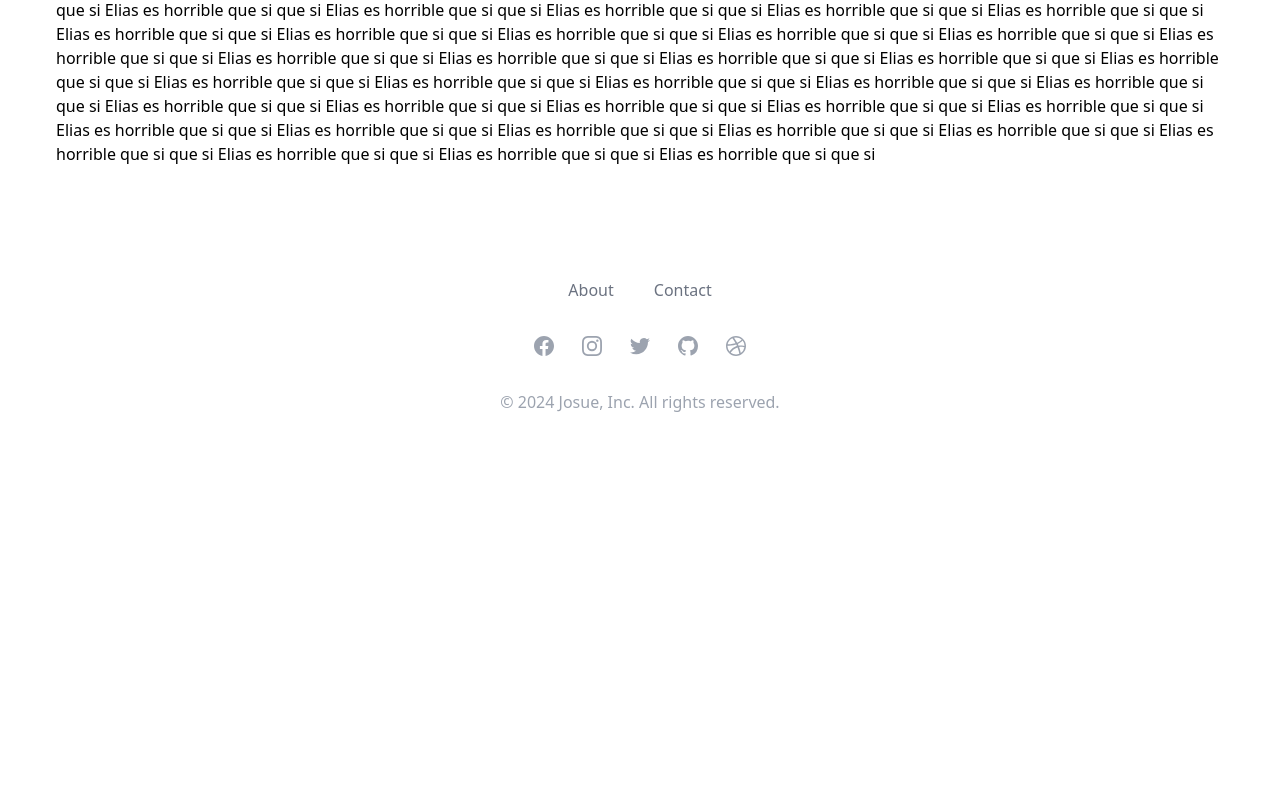
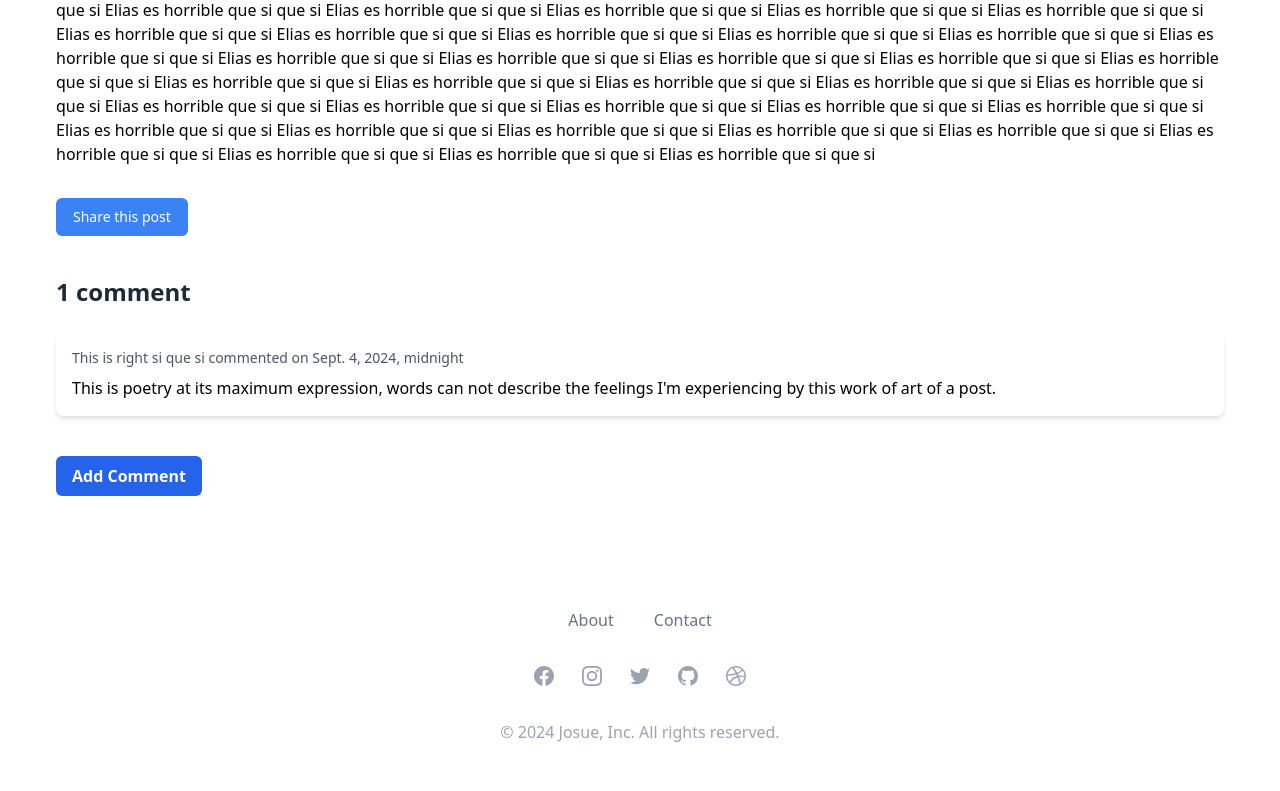
Before and after one commit to Josue-Tejeda/blog-app, a Django app: a page that uses blog/templates/post/detail.html in a window 1280 px wide. Shown: the part 398-1189 px from the top of the page. Before the commit the page ends 810 px from the top, so only its background shows below. Run offline with Django 5.2, Linux system fonts and the light colour scheme; data comes from the database, SQL or seed files in the repository; both versions use the stored data as it was after the commit; some libraries are stand-ins or nearby versions.

Commit message:
feat: add comments functionality to posts

```diff
--- a/app/settings.py
+++ b/app/settings.py
@@ -27,7 +27,8 @@ INSTALLED_APPS = [
     'django.contrib.sessions',
     'django.contrib.messages',
     'django.contrib.staticfiles',
-    'blog.apps.BlogConfig'
+    'blog.apps.BlogConfig',
+    'widget_tweaks',
 ]
 
 MIDDLEWARE = [
--- a/blog/forms.py
+++ b/blog/forms.py
@@ -1,9 +1,15 @@
 from django import forms
+
+from .models import Comment
+
+class CommentForm(forms.ModelForm):
+    class Meta:
+        model = Comment
+        fields = ['name', 'email', 'body']
 
 class EmailPostForm(forms.Form):
     name = forms.CharField(max_length=25)
-    email = forms.EmailField()
-    to = forms.EmailField()
+    email_to = forms.EmailField()
     comments = forms.CharField(
         required=False,
         widget=forms.Textarea
--- a/blog/managers.py
+++ b/blog/managers.py
@@ -9,3 +9,8 @@ class PostQuerySet(models.QuerySet):
 
     def get_draft(self):
         return self.filter(status=DRAFT)
+
+
+class CommentQuerySet(models.QuerySet):
+    def get_all_active(self):
+        return self.filter(is_active=True)
--- a/blog/models.py
+++ b/blog/models.py
@@ -4,7 +4,7 @@ from django.urls import reverse
 from django.utils import timezone
 
 from blog import data
-from blog.managers import PostQuerySet
+from blog.managers import PostQuerySet, CommentQuerySet
 
 class Post(models.Model):
     title = models.CharField(max_length=250)
@@ -54,3 +54,34 @@ class Post(models.Model):
                 self.slug
                 ]
             )
+
+
+class Comment(models.Model):
+    post = models.ForeignKey(
+        Post,
+        on_delete=models.CASCADE,
+        related_name='comments'
+    )
+
+    name = models.CharField(max_length=80)
+
+    email = models.EmailField()
+
+    body = models.TextField()
+
+    created_at = models.DateTimeField(auto_now_add=True)
+
+    updated_at = models.DateTimeField(auto_now=True)
+
+    is_active = models.BooleanField(default=True)
+
+    objects = CommentQuerySet.as_manager()
+
+    class Meta:
+        ordering = ['created_at']
+        indexes = [
+            models.Index(fields=['created_at'])
+        ]
+
+    def __str__(self):
+        return f'Comment by {self.name} on {self.post}'
--- a/blog/templates/post/detail.html
+++ b/blog/templates/post/detail.html
@@ -12,5 +12,51 @@
     <article class="prose lg:prose-xl max-w-none">
         {{ post.body|linebreaks }}
     </article>
+    <div class="mt-8">
+        <a href="{% url 'blog:post_share' post.id %}"
+        class="inline-flex items-center px-4 py-2 border border-transparent text-sm font-medium rounded-md text-white bg-blue-500 hover:bg-blue-700 focus:outline-none focus:ring-2 focus:ring-offset-2 focus:ring-blue-500">
+            Share this post
+        </a>
+    </div>
+
+    {% with comments.count as total_comments %}
+    <div class="mt-10">
+        <h2 class="text-2xl font-semibold text-gray-800 mb-6">
+            {{ total_comments }} comment{{ total_comments|pluralize }}
+        </h2>
+
+        <div class="space-y-6">
+            {% for comment in comments %}
+            <div class="p-4 bg-white rounded-lg shadow-md">
+                <p class="text-sm text-gray-600">
+                    <span class="font-medium">{{ comment.name }}</span>
+                    commented on <span class="font-medium">{{ comment.created_at }}</span>
+                </p>
+                <p class="mt-2 text-gray-700">
+                    {{ comment.body|linebreaks }}
+                </p>
+            </div>
+            {% empty %}
+            <p class="text-gray-500">No comments yet. Be the first to comment!</p>
+            {% endfor %}
+        </div>
+    </div>
+    {% endwith %}
+
+    <!-- Add Comment Button and Form -->
+    <div x-data="{ showForm: false }" class="mt-6">
+        <!-- Add Comment Form -->
+        <div x-show="showForm" class="mt-4">
+            {% include "post/includes/comment_form.html" %}
+        </div>
+
+        <!-- Toggle Button -->
+        <button
+            @click="showForm = !showForm"
+            :class="showForm ? 'bg-red-600 hover:bg-red-700 focus:ring-red-500' : 'bg-blue-600 hover:bg-blue-700 focus:ring-blue-500'"
+            class="mt-4 px-4 py-2 text-white font-semibold rounded-md focus:outline-none focus:ring-2 focus:ring-offset-2">
+            <span x-text="showForm ? 'Cancel' : 'Add Comment'"></span>
+        </button>
+    </div>
 </div>
 {% endblock %}
--- /dev/null
+++ b/blog/templates/post/includes/comment_form.html
@@ -0,0 +1,25 @@
+{% load widget_tweaks %}
+
+<h2 class="text-2xl font-semibold text-gray-800 mb-4">Add a new comment</h2>
+
+<form action="{% url 'blog:post_comment' post.id %}" method="post" class="bg-white p-6 rounded-lg shadow-md">
+    {% csrf_token %}
+    {% for field in form %}
+        <div class="mb-4">
+            <label class="block text-gray-700 text-sm font-bold mb-2" for="{{ field.id_for_label }}">
+                {{ field.label_tag }}
+            </label>
+            <div>
+                {{ field|add_class:"input-class text-gray-700 border rounded-md py-2 px-3 focus:outline-none focus:ring-2 focus:ring-blue-500"}}
+                {% if field.errors %}
+                <p class="text-red-500 text-xs italic">{{ field.errors }}</p>
+                {% endif %}
+            </div>
+        </div>
+    {% endfor %}
+    <div class="mt-4">
+        <button type="submit" class="px-4 py-2 bg-blue-600 text-white font-semibold rounded-md hover:bg-blue-700 focus:outline-none focus:ring-2 focus:ring-blue-500 focus:ring-offset-2">
+            Comment
+        </button>
+    </div>
+</form>
--- a/blog/urls.py
+++ b/blog/urls.py
@@ -9,5 +9,6 @@ urlpatterns = [
         views.post_detail,
         name='post_detail'
     ),
-    path('<int:id>/share/', views.post_share, name='post_share')
+    path('<int:post_id>/share/', views.post_share, name='post_share'),
+    path('<int:post_id>/comment', views.post_comment, name='post_comment'),
 ]
--- a/blog/views.py
+++ b/blog/views.py
@@ -3,9 +3,10 @@ from django.core.mail import send_mail
 from django.shortcuts import get_object_or_404, render
 from django.http import Http404
 from django.views.generic import ListView
+from django.views.decorators.http import require_POST
 
 from blog.data import PUBLISHED
-from .forms import EmailPostForm
+from .forms import EmailPostForm, CommentForm
 from .models import Post
 
 def post_list(request):
@@ -49,7 +50,14 @@ def post_detail(request, year, month, day, post_slug):
     except:
         raise Http404('No Post found.')
 
-    context = {'post': post}
+    comments = post.comments.get_all_active()
+    form = CommentForm()
+
+    context = {
+        'post': post,
+        'comments': comments,
+        'form': form,
+        }
 
     return render(request, template, context)
 
@@ -62,10 +70,7 @@ def post_share(request, post_id):
         status=PUBLISHED
     )
     sent = False
-    context = {
-        'post': post,
-        'form': form,
-    }
+
     if request.method == 'POST':
         form = EmailPostForm(request.POST)
         if form.is_valid():
@@ -74,15 +79,53 @@ def post_share(request, post_id):
                 post.get_absolute_url()
             )
             subject = (
-                "{cd['name']} recommends you read {post.title}"
+                f"{cd['name']} recommends you read {post.title}"
             )
             message = (
                 f"Read {post.title} at {post_url}\n\n"
                 f"{cd['name']}\'s comments: {cd['comments']}"
             )
+
+
+            send_mail(
+                subject=subject,
+                message=message,
+                from_email=None,
+                recipient_list=[cd['email_to']]
+            )
             sent = True
     else:
         form = EmailPostForm()
 
-    context['sent'] = sent
+    context = {
+        'post': post,
+        'form': form,
+        'sent': sent,
+    }
     return render(request, template, context)
+
+
+@require_POST
+def post_comment(request, post_id):
+    template = 'post/comment.html'
+
+    post = get_object_or_404(
+        Post,
+        id=post_id,
+        status=PUBLISHED
+    )
+    comment = None
+
+    form = CommentForm(data=request.POST)
+    if form.is_valid():
+        comment = form.save(commit=False)
+        comment.post = post
+        comment.save()
+
+    context = {
+        'post': post,
+        'form': form,
+        'comment': comment
+    }
+
+    return render(request, template, context)
--- a/requirements.txt
+++ b/requirements.txt
@@ -2,3 +2,4 @@ asgiref==3.7.2
 Django~=5.0.4
 sqlparse==0.5.0
 python-decouple==3.8
+django-widget-tweaks==1.5.0
```
Also changed, not shown: blog/admin.py (+10 -1 lines), blog/templates/post/comment.html (added, +20 -0 lines), blog/templates/post/share.html (+5 -3 lines), blog/migrations/0003_comment.py (added), blog/migrations/0004_alter_comment_created_at_alter_comment_updated_at.py (added), db.sqlite3.
